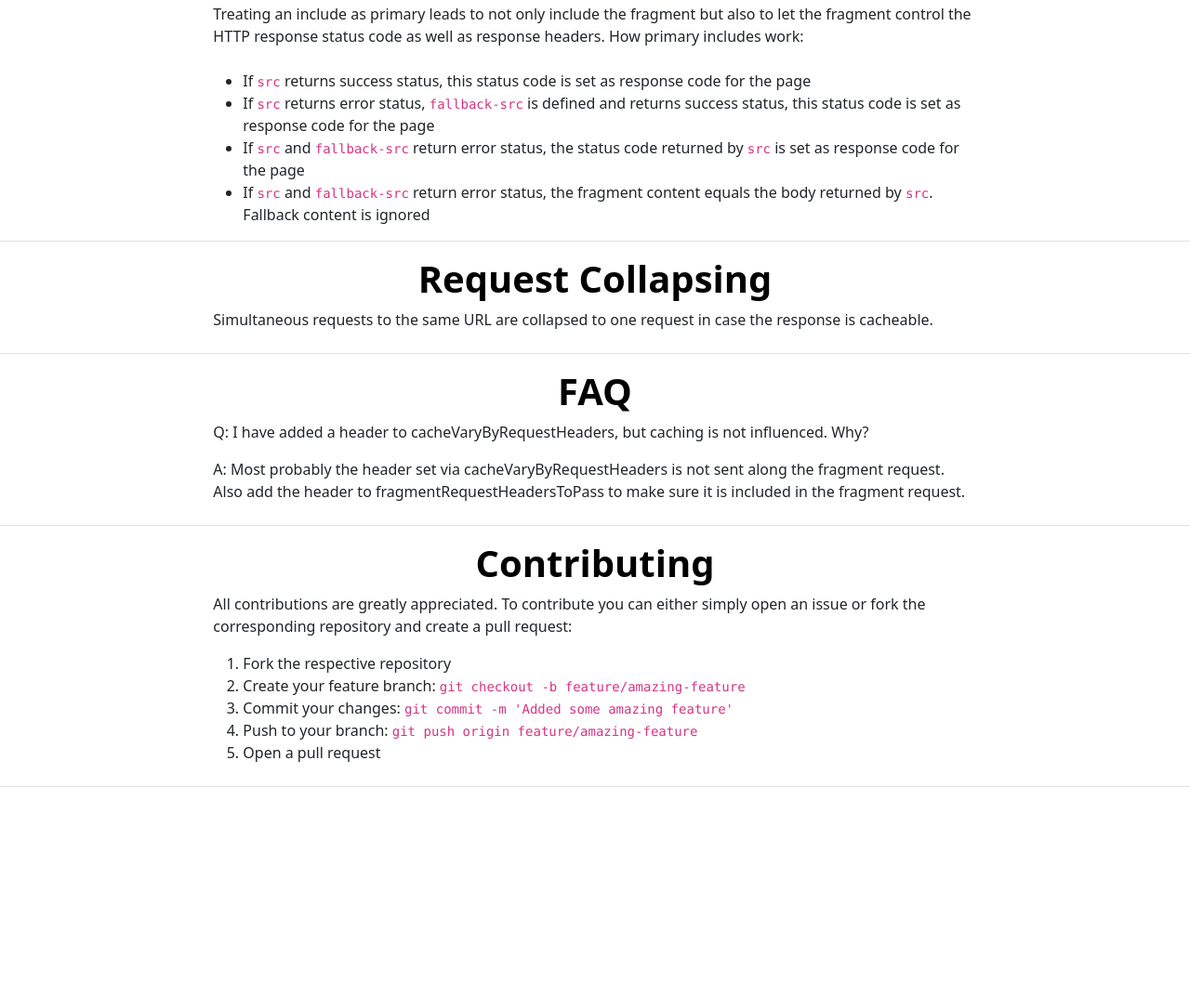
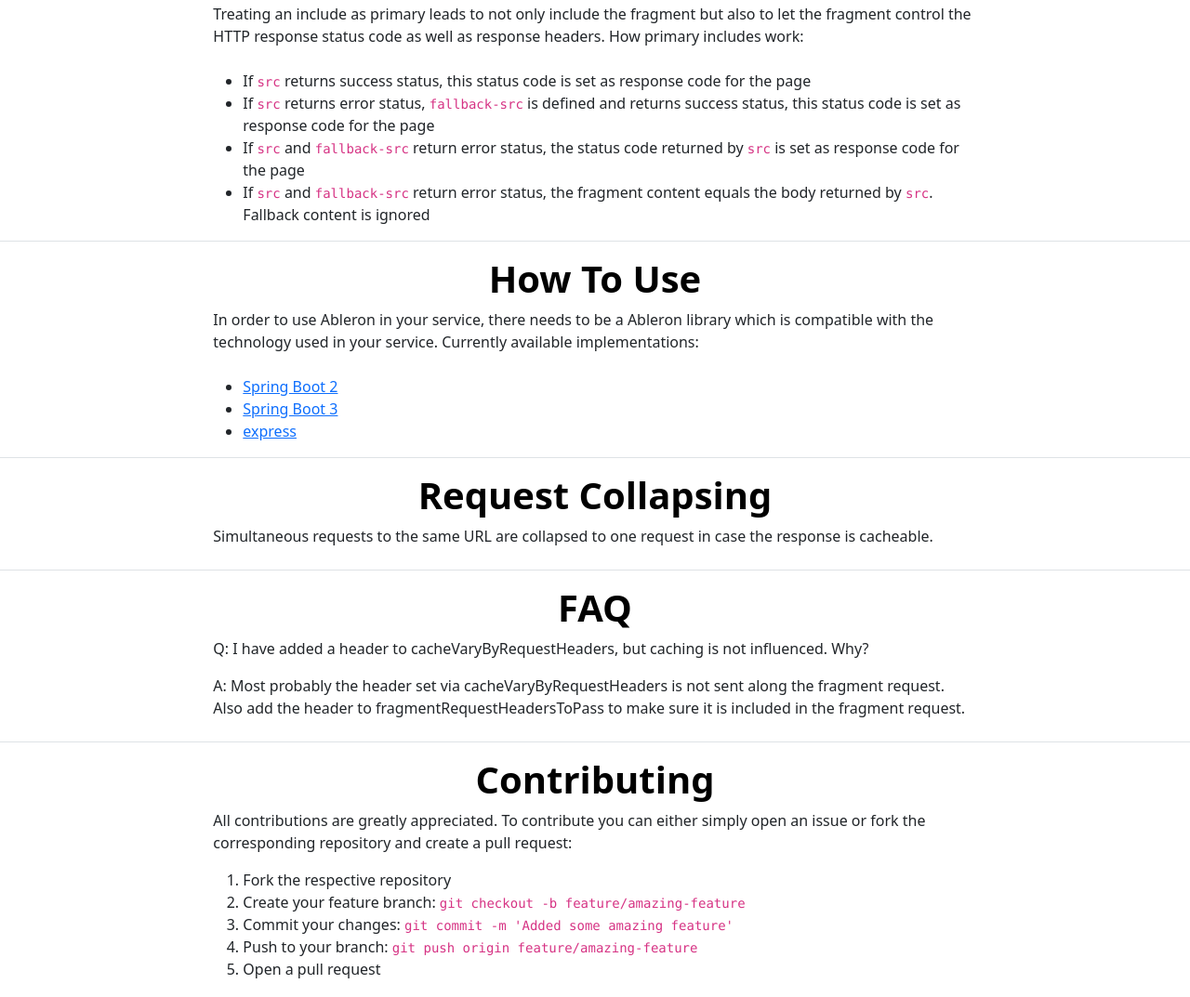
Before and after one commit to ableron/ableron.github.io, a plain HTML site: page index.html in a window 1280 px wide. Shown: the part 1393-2466 px from the top of the page at 93% size. Before the commit the page ends 2264 px from the top, so only its background shows below. Drawn offline with nearby package versions, Linux system fonts and the light colour scheme.

Commit message:
add info regarding available framework implementations

```diff
--- a/index.html
+++ b/index.html
@@ -82,6 +82,19 @@
   </div>
 
   <div class="px-4 pt-3 border-bottom">
+    <h2 class="display-6 fw-bold text-center text-body-emphasis">How To Use</h2>
+    <div class="col-lg-8 mx-auto">
+      <p class="mb-4">In order to use Ableron in your service, there needs to be a Ableron library which is compatible with the technology used in your service. Currently available implementations:
+      <ul>
+        <li><a href="https://github.com/ableron/ableron-spring-boot/tree/2.x">Spring Boot 2</a></li>
+        <li><a href="https://github.com/ableron/ableron-spring-boot">Spring Boot 3</a></li>
+        <li><a href="https://github.com/ableron/ableron-express">express</a></li>
+      </ul>
+      </p>
+    </div>
+  </div>
+
+  <div class="px-4 pt-3 border-bottom">
     <h2 class="display-6 fw-bold text-center text-body-emphasis">Request Collapsing</h2>
     <div class="col-lg-8 mx-auto">
       <p class="mb-4">Simultaneous requests to the same URL are collapsed to one request in case the response is cacheable.</p>
```
